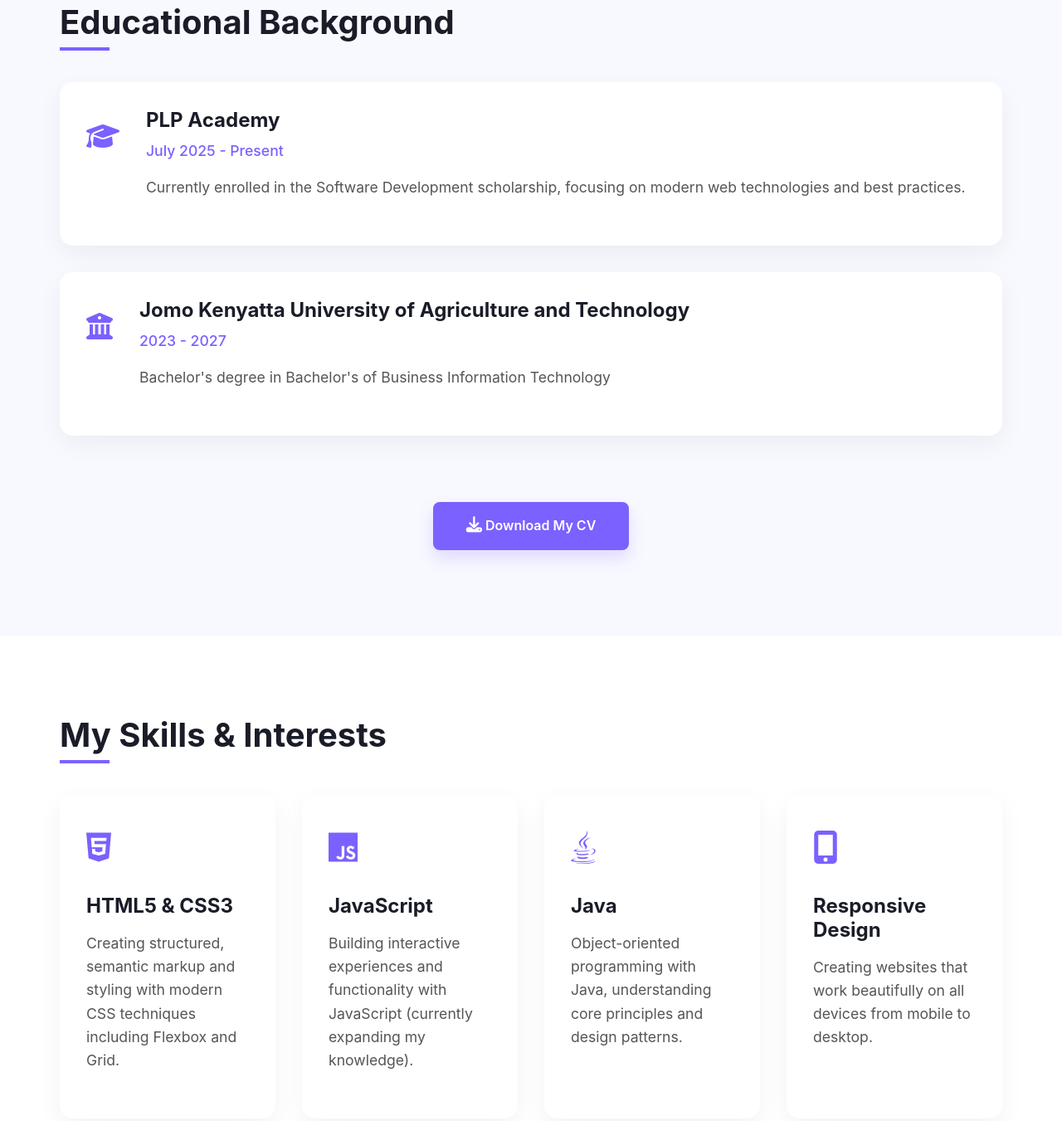
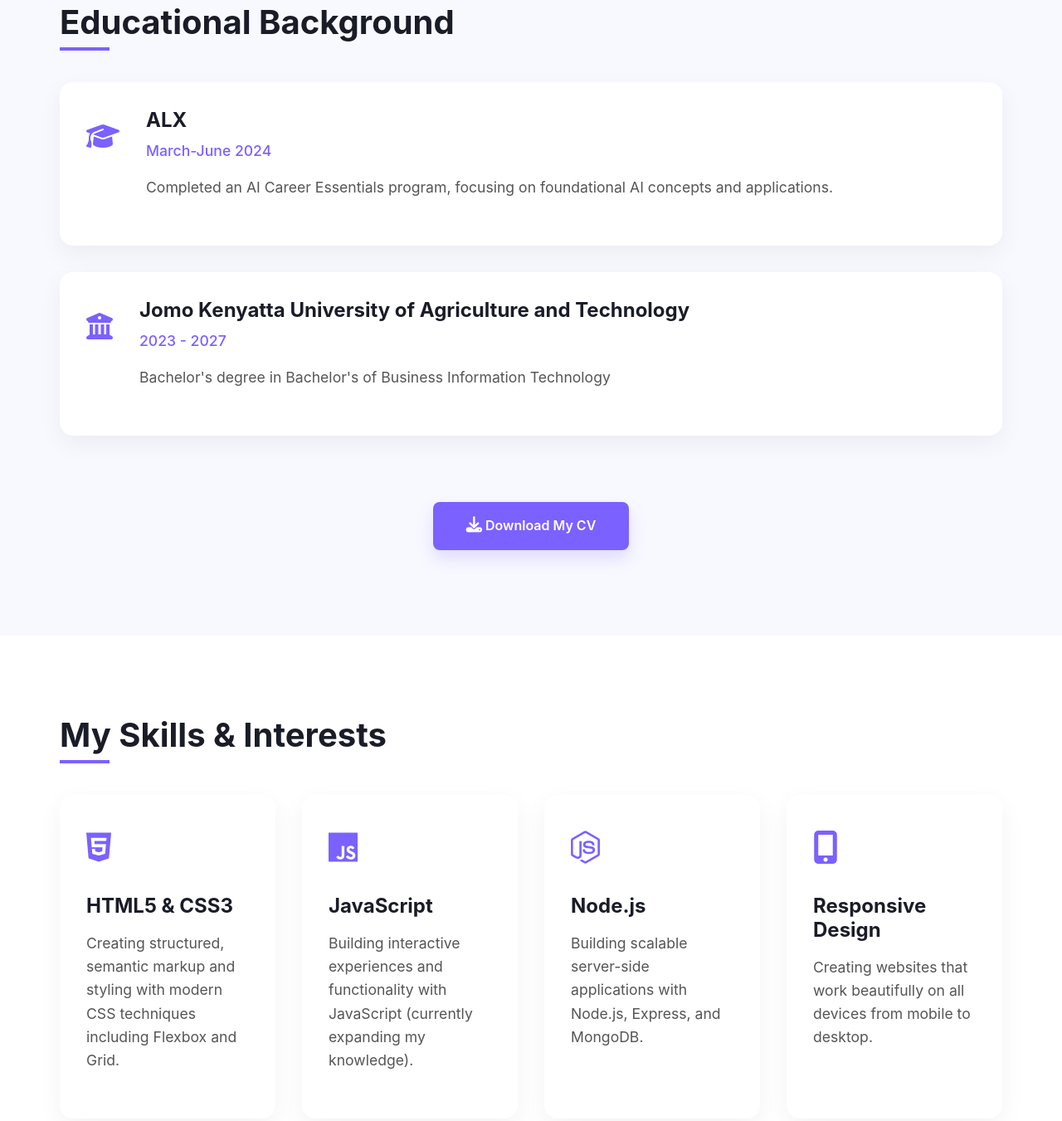
Before and after one commit to codingwithgitau/New-portfolio, a plain HTML site: page index.html in a window 1280 px wide. Shown: the part 893-2244 px from the top of the page at 83% size. Drawn offline with Linux system fonts and the light colour scheme.

Commit message:
Updated CV, Skills, README

```diff
--- a/index.html
+++ b/index.html
@@ -51,9 +51,9 @@
                         <i class="fas fa-graduation-cap"></i>
                     </div>
                     <div class="education-content">
-                        <h3>PLP Academy</h3>
-                        <p class="education-date">July 2025 - Present</p>
-                        <p>Currently enrolled in the Software Development scholarship, focusing on modern web technologies and best practices.</p>
+                        <h3>ALX</h3>
+                        <p class="education-date">March-June 2024</p>
+                        <p>Completed an AI Career Essentials program, focusing on foundational AI concepts and applications.</p>
                     </div>
                 </div>
 
@@ -101,10 +101,10 @@
 
                 <div class="skill-card">
                     <div class="skill-icon">
-                        <i class="fab fa-java"></i>
+                        <i class="fab fa-node-js"></i>
                     </div>
-                    <h3 class="skill-title">Java</h3>
-                    <p>Object-oriented programming with Java, understanding core principles and design patterns.</p>
+                    <h3 class="skill-title">Node.js</h3>
+                    <p>Building scalable server-side applications with Node.js, Express, and MongoDB.</p>
                 </div>
 
                 <div class="skill-card">
@@ -113,6 +113,15 @@
                     </div>
                     <h3 class="skill-title">Responsive Design</h3>
                     <p>Creating websites that work beautifully on all devices from mobile to desktop.</p>
+                </div>
+
+
+                <div class="skill-card">
+                    <div class="skill-icon">
+                        <i class="fas fa-MongoDB"></i>
+                    </div>
+                    <h3 class="skill-title">MongoDB</h3>
+                    <p>Database management and data modeling with MongoDB, including CRUD operations and aggregation.</p>
                 </div>
             </div>
         </div>
```
Also changed, not shown: 2 other files.
